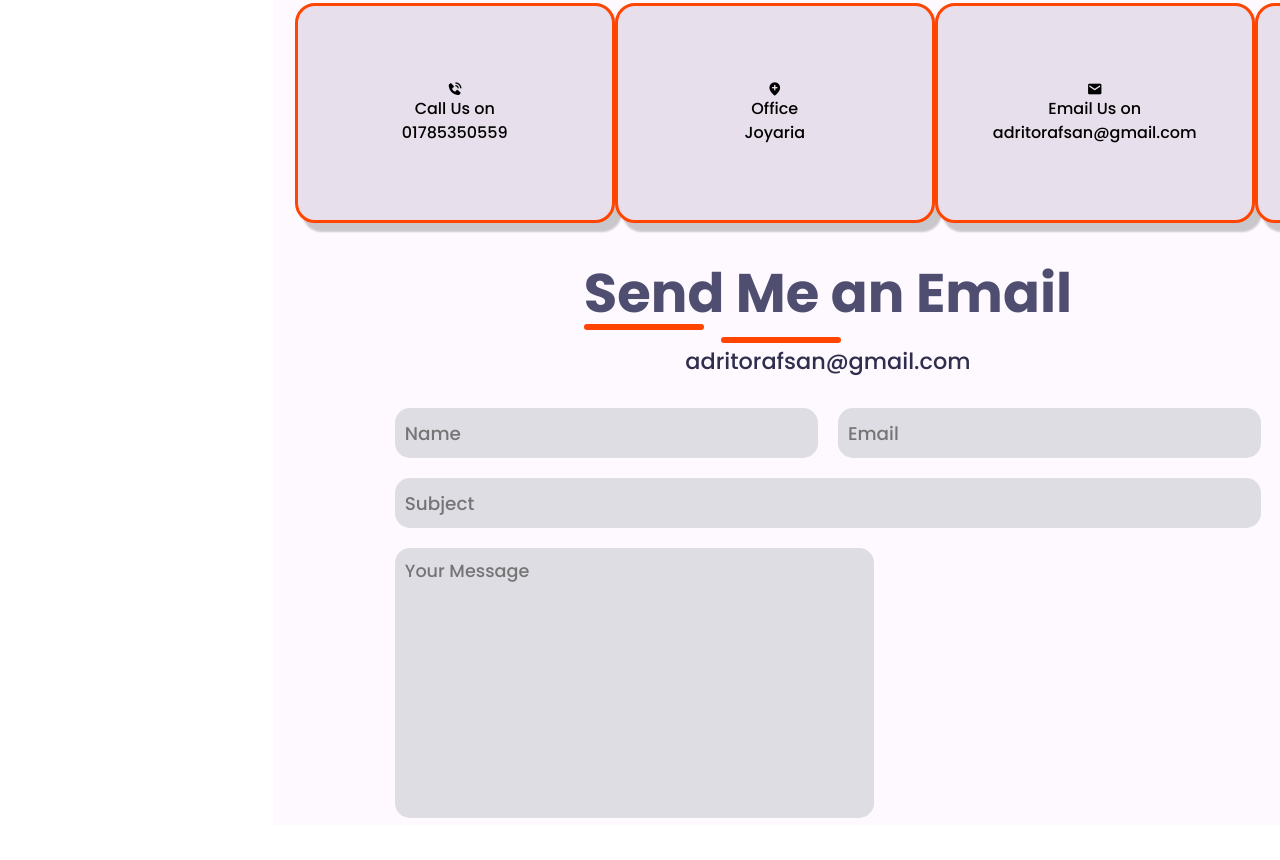
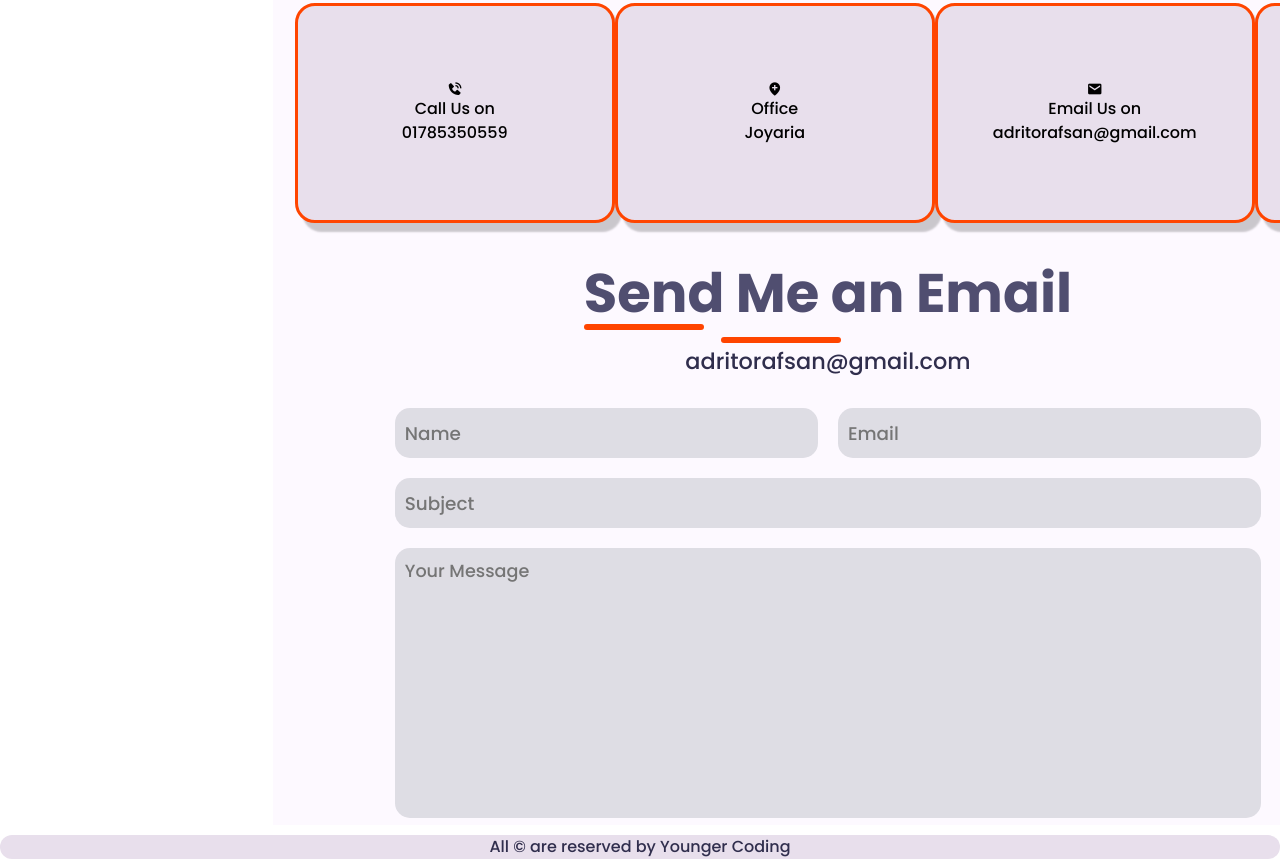
Before and after one commit to adritorafsan/Rafsan-s-portfolio-second, a plain HTML site: page index.html in a window 1280 px wide. Shown: the part 3491-4351 px from the top of the page. Before the commit the page ends 4316 px from the top, so only its background shows below. Drawn offline with nearby package versions, Linux system fonts and the light colour scheme.

Commit message:
done for today

```diff
--- a/index.html
+++ b/index.html
@@ -275,6 +275,7 @@
             </div>
         </div>
         </section>
+        <footer> <p>All &copy; are reserved by Younger Coding</p></footer>
     </div>
 
 
--- a/style.css
+++ b/style.css
@@ -576,4 +576,17 @@ section {
     background: rgb(222, 221, 228);
     margin-top: 20px;
     border-radius: 15px;
+    width: 100%;
 }
+.input-box textarea:focus,.input-box input:focus{
+    box-shadow: 5px 8px 10px rgba(0, 0, 0, .5);
+    transition: all .7s;
+}
+footer{
+    text-align: center;
+    background: var(--bg-black-50);
+    margin-bottom: 1px;
+    margin-top: 10px;
+    color: var(--text-black-900);
+    border-radius: 30px;
+}
```
